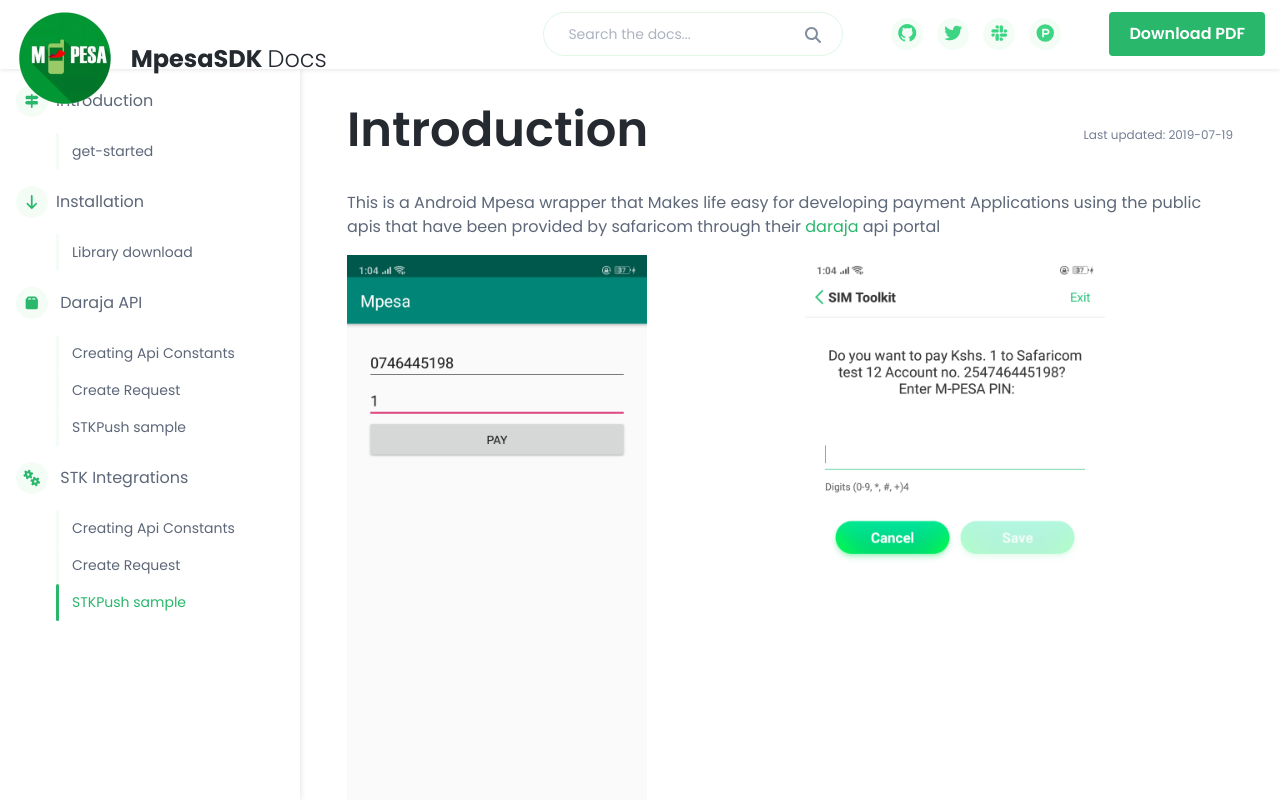
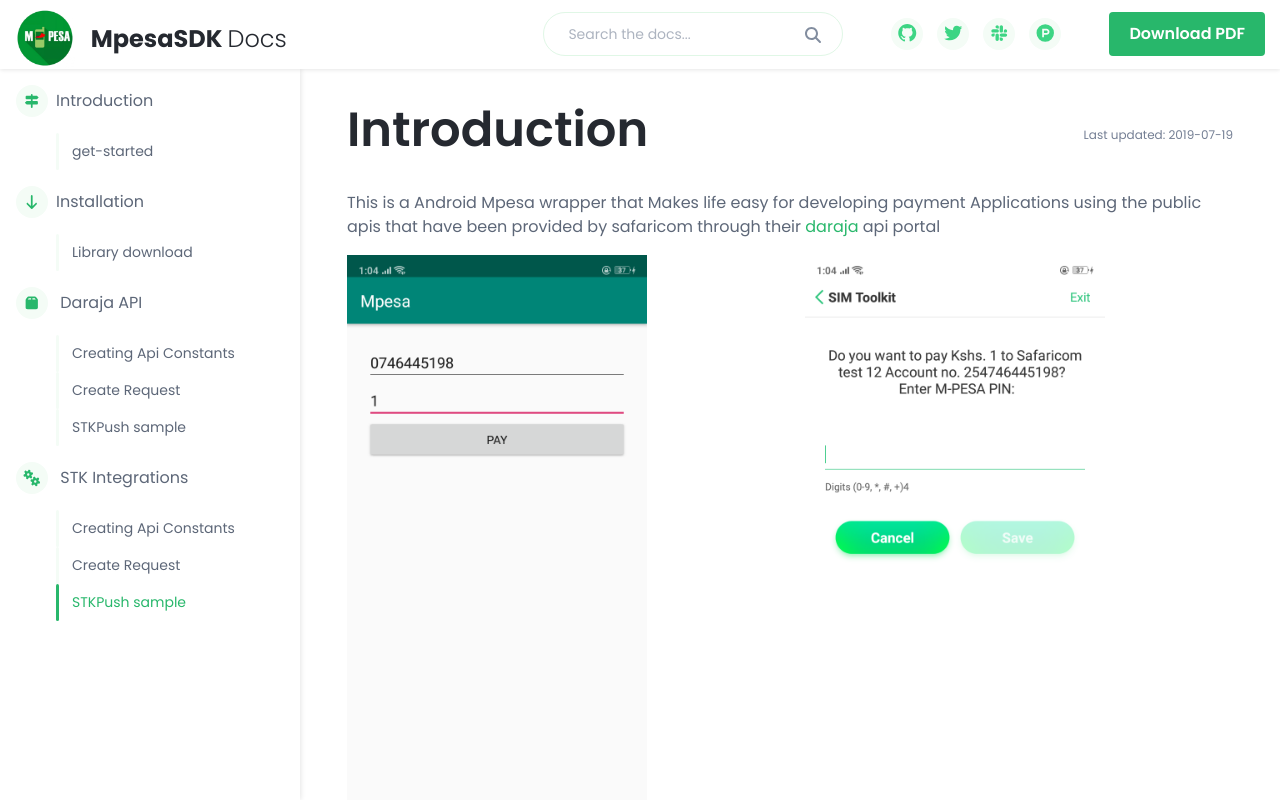
Before and after one commit to jamesnyakush/Mpesa, a plain HTML site: page docs/index.html in a window 1280 px wide. Shown: the top 800 px of the page. Drawn offline with nearby package versions, Linux system fonts and the light colour scheme.

Commit message:
Update index.html

```diff
--- a/docs/index.html
+++ b/docs/index.html
@@ -55,7 +55,7 @@
 	                </button>
 	                <div class="site-logo">
 						<a class="navbar-brand" href="index.html">
-							<img class="logo-icon mr-2" src="img/mpesa.png" height="100" width="100" alt="logo">
+							<img class="logo-icon mr-2" src="img/mpesa.png" height="60" width="60" alt="logo">
 							<span class="logo-text">
 								MpesaSDK
 								<span class="text-alt">Docs</span>
```
